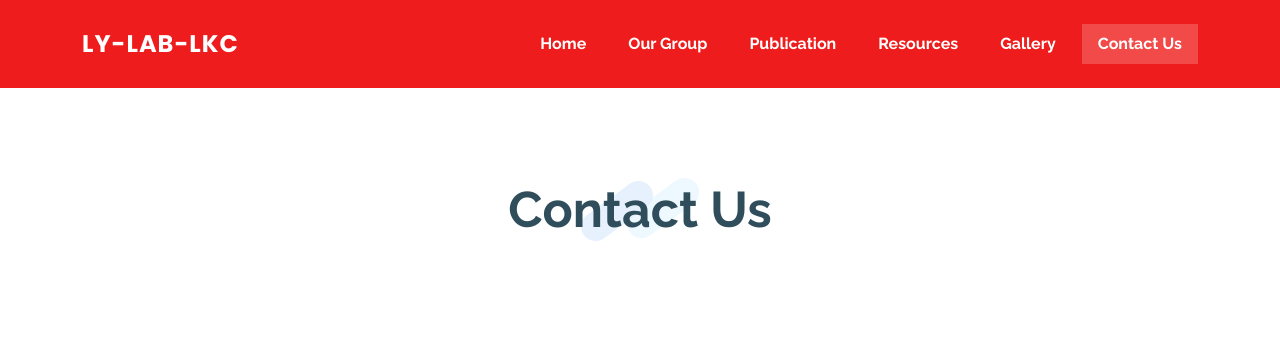
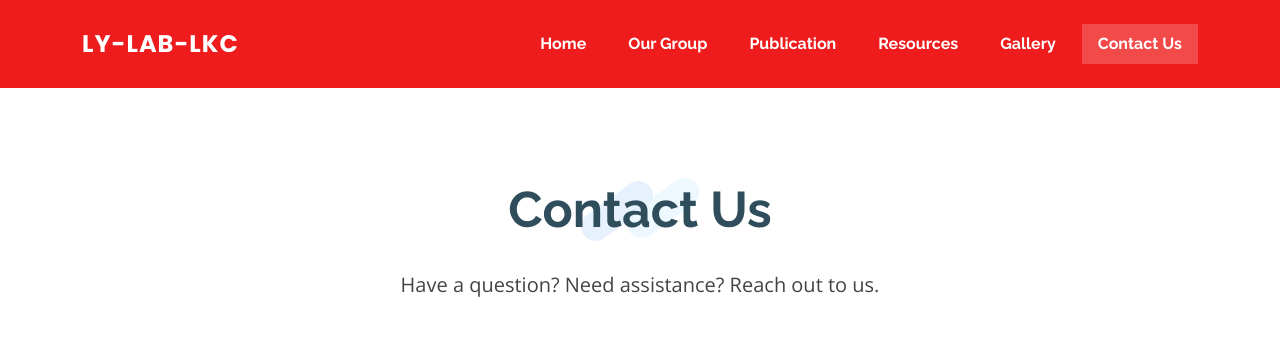
Before and after one commit to LY-lab-LKC/LY-lab, a Flask app: page /contact in a window 1280 px wide. Shown: the top 345 px of the page. Run offline with Flask 3, Linux system fonts and the light colour scheme; some libraries are stand-ins or nearby versions.

Commit message:
Edited homepage and contact
Change hover colour for recent publication on homepage
Added small text for contact us page

```diff
--- a/static/css/contact.css
+++ b/static/css/contact.css
@@ -13,7 +13,7 @@
   }
 
   section {
-    padding: 60px 0;
+    padding: 60px 0 80px;
     overflow: hidden;
   }
 
@@ -49,6 +49,9 @@
 
   .section-title p {
     margin-bottom: 0;
+    font-size: 20px;
+    font-weight: 500;
+
   }
 
 .contact-form {
--- a/static/css/index.css
+++ b/static/css/index.css
@@ -178,7 +178,8 @@
 }
 
 .publication .icon-box:hover::before {
-  background: #67b0d1;
+  /* background: #67b0d1; */
+  background: #f05c5c;
   top: 0;
   border-radius: 0px;
 }
--- a/templates/contact.html
+++ b/templates/contact.html
@@ -16,6 +16,7 @@
             <div class="title">
                 <section class="section-title" data-aos="fade-in" data-aos-delay="100">
                     <h2>Contact Us</h2>
+                    <p>Have a question? Need assistance? Reach out to us.</p>
                 </section>
             </div>
 
```
